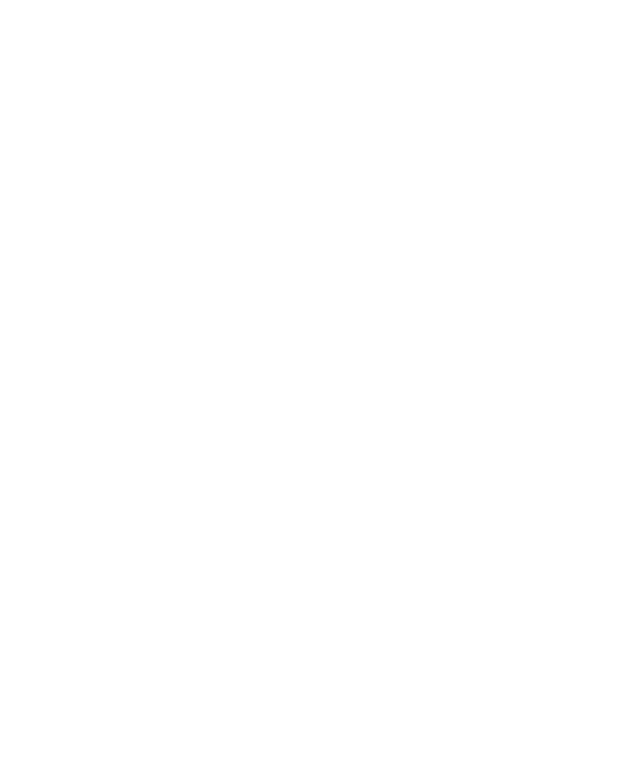
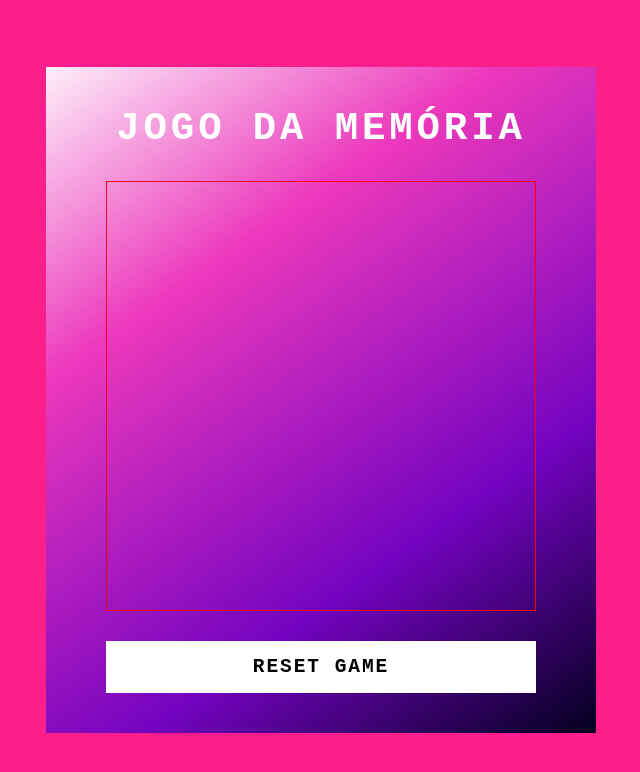
Before and after one commit to charles-dennis/jogo-da-memoria, a plain HTML site: page index.html in a window 1280 px wide. Shown: the whole page, without its empty margins (319-959 px from the left). Drawn offline with Linux system fonts and the light colour scheme.

Commit message:
adicionando o html e css

```diff
--- a/index.html
+++ b/index.html
@@ -4,8 +4,21 @@
     <meta charset="UTF-8">
     <meta name="viewport" content="width=device-width, initial-scale=1.0">
     <title>Jogo de Memória</title>
+    <link rel="stylesheet" href="./src/styles/main.css">
+    <link rel="stylesheet" href="./src/styles/reset.css">
 </head>
 <body>
+    <div class="container">
+        <H2>JOGO DA MEMÓRIA</H2>
+        <div class="game"></div>
+        <button class="reset" onclick="Window.location.reload()">
 
+            RESET GAME
+        </button>
+    </div>
+
+
+
+    <script src="./src/scripts/engine.js"></script>
 </body>
 </html>
--- /dev/null
+++ b/src/styles/main.css
@@ -0,0 +1,63 @@
+body{
+    display: flex;
+    justify-content: center;
+    align-items: center;
+    min-height: 100vh;
+    background: #fc1e8a;
+}
+.container{
+    position: relative;
+    display: flex;
+    flex-direction: column;
+    justify-content: center;
+    align-items: center;
+    gap: 30px;
+    background:  linear-gradient(325deg,
+    #03001e 0%,
+    #7303c0 30%,
+     #ec38bc 70%,
+     #fdeff9 100%);
+      padding: 40px 60px;
+}
+h2{
+    font-size: 3em;
+    color:  #fff;
+    text-transform: uppercase;
+    letter-spacing: 0.1em;
+}
+.reset{
+    padding: 15px 20px;
+    width: 100%;
+    color: #000;
+    background-color: #fff;
+    border: none;
+    font-size: 1.5em;
+    letter-spacing: 0.1em;
+    text-transform: uppercase;
+    cursor: pointer;
+    font-weight: 600;
+}
+.reset:focus{
+    color: #ec38bc;
+    background-color: #262809;
+}
+.game{
+    border: 1px solid red;
+    width: 430px;
+    height: 430px;
+    display: flex;
+    flex-wrap: wrap;
+    gap: 10px;
+    transform-style: preserve-3d;
+    perspective: 500px;
+}
+.item{
+    position: relative;
+    width: 100px;
+    height: 100px;
+    display: flex;
+    align-items: center;
+    justify-content: center;
+    background-color: #fff;
+
+}
--- /dev/null
+++ b/src/styles/reset.css
@@ -0,0 +1,7 @@
+*{
+    margin: 0;
+    padding: 0;
+    outline: none;
+    box-sizing: border-box;
+    font-family: monospace;
+}
```
Also changed, not shown: src/scripts/engine.js (added).
